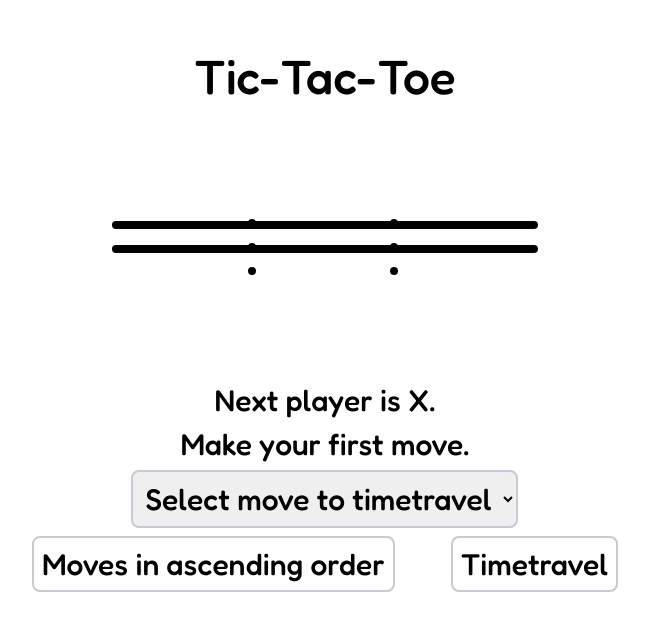
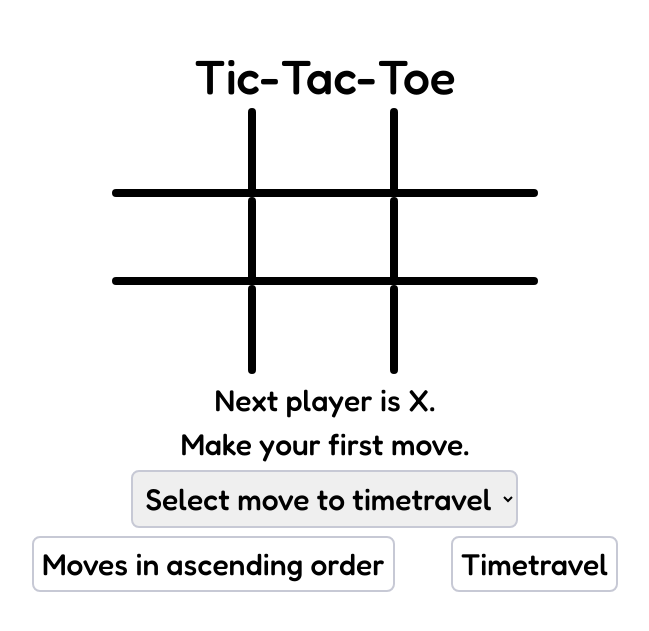
Before and after one commit to emre-io/tic-tac-toe-react, a React (Create React App) app: page / in a window 1280 px wide. Shown: the part 159-790 px from the top of the page, without its empty margins (315-964 px from the left). Built offline with nearby package versions, Linux system fonts and the light colour scheme.

Commit message:
mobile bug

```diff
--- a/src/App.js
+++ b/src/App.js
@@ -171,8 +171,7 @@ export default function Game() {
           </div>
         </div>
         <div
-        // size-full
-          className=" self-center
+          className="size-full self-center
           row-start-5 row-end-9
           col-start-2 col-end-12
           md:col-start-5 md:col-end-9"
--- a/src/styles.css
+++ b/src/styles.css
@@ -14,6 +14,7 @@
 
 .board {
   display: table;
+  position: relative;
   width: 100%;
   height: 100%;
 }
```
Also changed, not shown: 7 other files (tests, documents, lock files or other folders).
